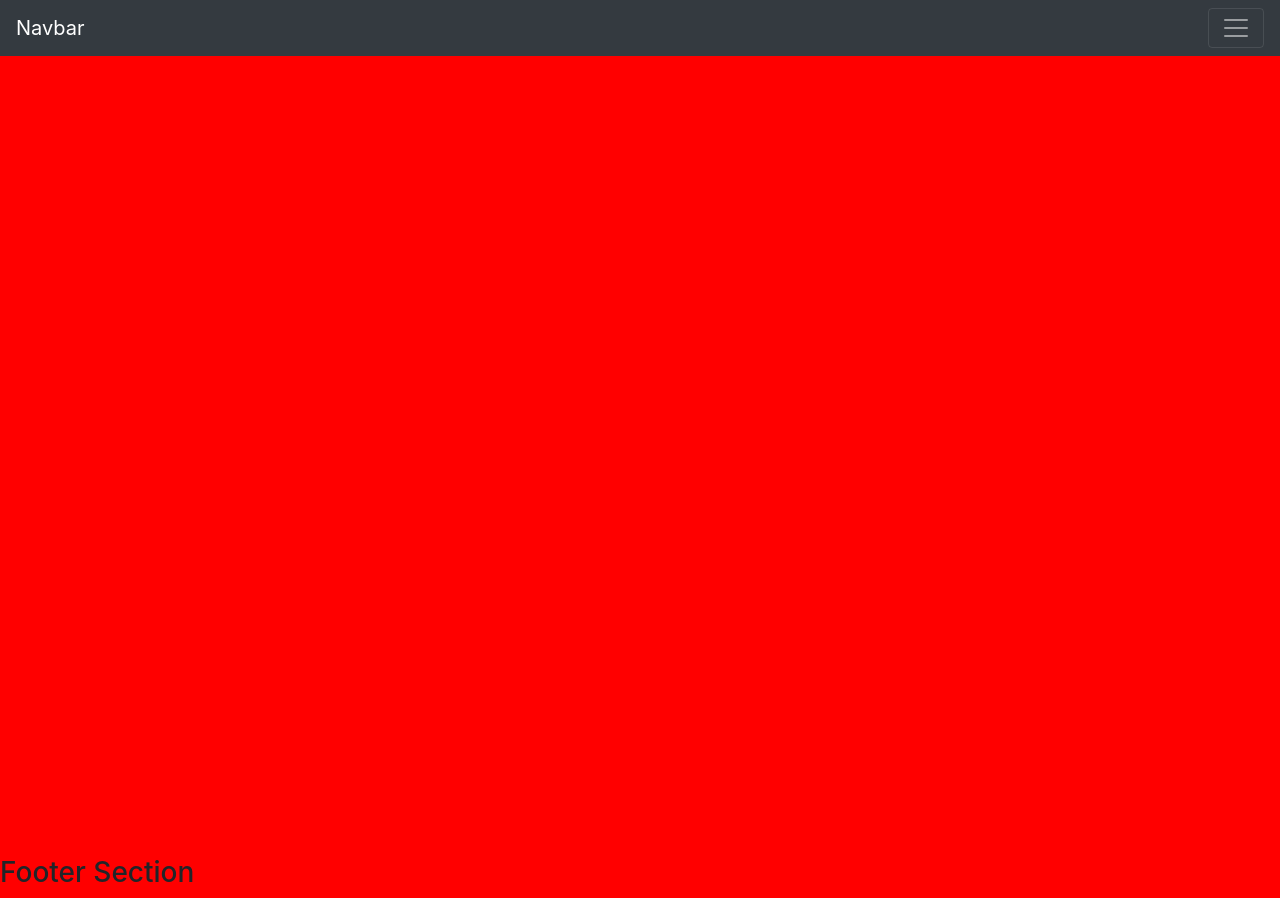
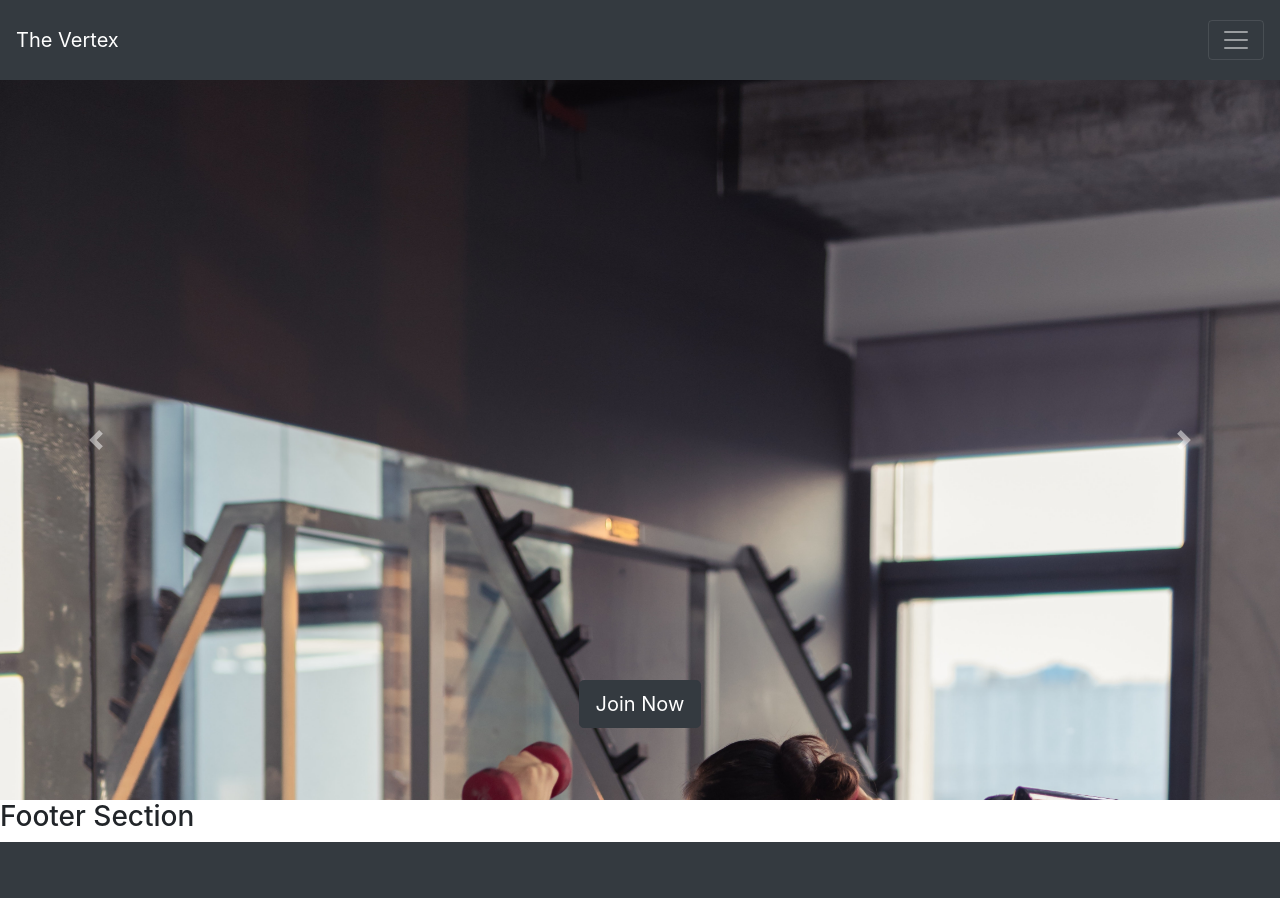
Before and after one commit to jtarbard/Software-Engineering-Project, a Flask app: page / in a window 1280 px wide. After the commit the page ends 842 px from the top, so only its background shows below. Run offline with Flask 2, Linux system fonts and the light colour scheme; parts of the project's set-up code (start-up, migrations or seed data) failed here and were passed over; some libraries are stand-ins or nearby versions.

Commit message:
Update carousel functioning and add join button.

```diff
--- a/main/static/css/index.css
+++ b/main/static/css/index.css
@@ -1,7 +1,21 @@
-#carousel-container {
-    height: 800px;
+.carousel {
+    height: 90vh;
 }
 
-body {
-    background-color: red;
+.carousel-inner {
+    height: 100%;
 }
+
+.carousel-item img {
+    width: 100%;
+}
+
+#carousel-btn-container {
+    position: absolute;
+    margin-top: -15vh;
+    align-items: center;
+}
+
+#carousel-btn {
+    color: white;
+}
--- a/main/static/css/main.css
+++ b/main/static/css/main.css
@@ -3,5 +3,12 @@ html {
 }
 
 body {
-  background-color: aqua;
+  height: 100%;
+  max-width: 100%;
 }
+
+.navbar-brand {
+  height: 8vh;
+  padding: 1vh 0 1vh;
+  line-height: 6vh;
+}
--- a/main/templates/includes/_main_layout.html
+++ b/main/templates/includes/_main_layout.html
@@ -11,6 +11,7 @@ as the basic body -->
     <meta name="viewport" content="width=device-width, initial-scale=1.0">
     <title>{%  block title %} {% endblock %}</title> <!-- Lets each page have its own title-->
     <!-- Latest compiled and minified CSS -->
+    <link rel="stylesheet" type="text/css" href="{{ url_for('static', filename='css/reset.css') }}">
     <link rel="stylesheet" href="https://maxcdn.bootstrapcdn.com/bootstrap/4.4.1/css/bootstrap.min.css">
     <link rel="stylesheet" type="text/css" href="{{ url_for('static', filename='css/main.css') }}">
     <link rel="icon" href="../../static" type="image/ico">
@@ -21,7 +22,7 @@ as the basic body -->
 {% if nav != False %} <!-- Inspired from: https://mdbootstrap.com/docs/jquery/navigation/navs/-->
     <nav class="navbar bg-dark navbar-dark">
       <!-- brand text -->
-      <a class="navbar-brand" href="#">Navbar</a>
+      <a class="navbar-brand" href="#">The Vertex</a>
       <!-- dropdown button-->
       <button class="navbar-toggler" type="button" data-toggle="collapse" data-target="#collapsibleNavbar">
         <span class="navbar-toggler-icon"></span>
--- a/main/templates/index/index.html
+++ b/main/templates/index/index.html
@@ -8,18 +8,21 @@ The Vertex-Index!
 {% endblock %}
 
 {% block main_content %}
-<div class="carousel slide" id="carousel-container" data-ride="carousel">
-{#    <div class="carousel-inner">#}
-{#        <div class="carousel-item active"><img src="/static/imgs/woman_dumbbells.jpg" alt="Woman using dumbbells."></div>#}
-{#        <div class="carousel-item"><img src="/static/imgs/barbell.jpg" alt="Man using barbell."></div>#}
-{#        <div class="carousel-item"><img src="/static/imgs/treadmill.jpg" alt="Man using treadmill."></div>#}
-{#    </div>#}
-{#    <a class="carousel-control-prev" href="#demo" data-slide="prev">#}
-{#    <span class="carousel-control-prev-icon"></span>#}
-{#    </a>#}
-{#    <a class="carousel-control-next" href="#demo" data-slide="next">#}
-{#    <span class="carousel-control-next-icon"></span>#}
-{#    </a>#}
+<div id="carousel"class="carousel slide" data-ride="carousel">
+    <div class="carousel-inner">
+        <div class="carousel-item active"><img src="/static/imgs/woman_dumbbells.jpg" alt="Woman using dumbbells."></div>
+        <div class="carousel-item"><img src="/static/imgs/barbell.jpg" alt="Man using barbell."></div>
+        <div class="carousel-item"><img src="/static/imgs/treadmill.jpg" alt="Man using treadmill."></div>
+    </div>
+    <a class="carousel-control-prev" href="#carousel" role="button" data-slide="prev">
+    <span class="carousel-control-prev-icon"></span>
+    </a>
+    <a class="carousel-control-next" href="#carousel" role="button" data-slide="next">
+    <span class="carousel-control-next-icon"></span>
+    </a>
+    <div class="container col text-center" id="carousel-btn-container">
+        <button class="btn btn-lg btn-dark" id="carousel-btn">Join Now</button>
+    </div>
 </div>
 <!--<h2>Index page</h2>-->
 <!--    <a href="/account/login">Login (with any account type)</a><br>-->
```
